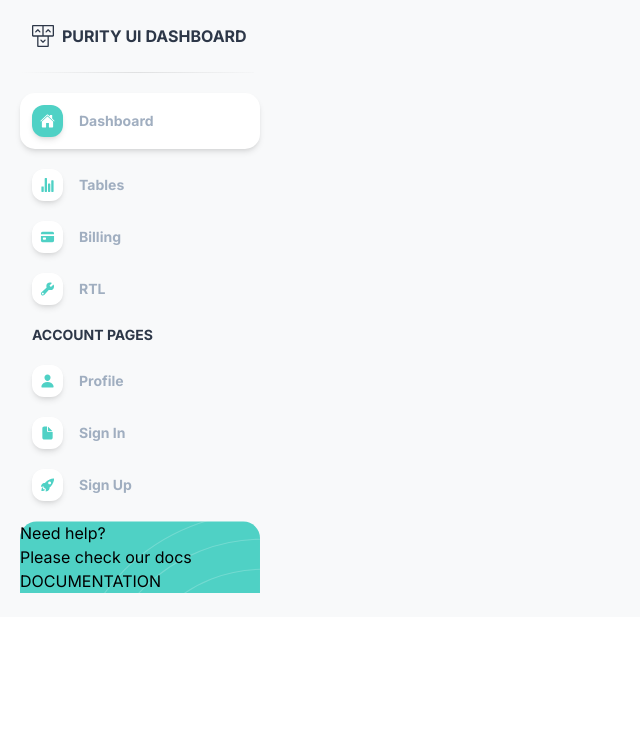
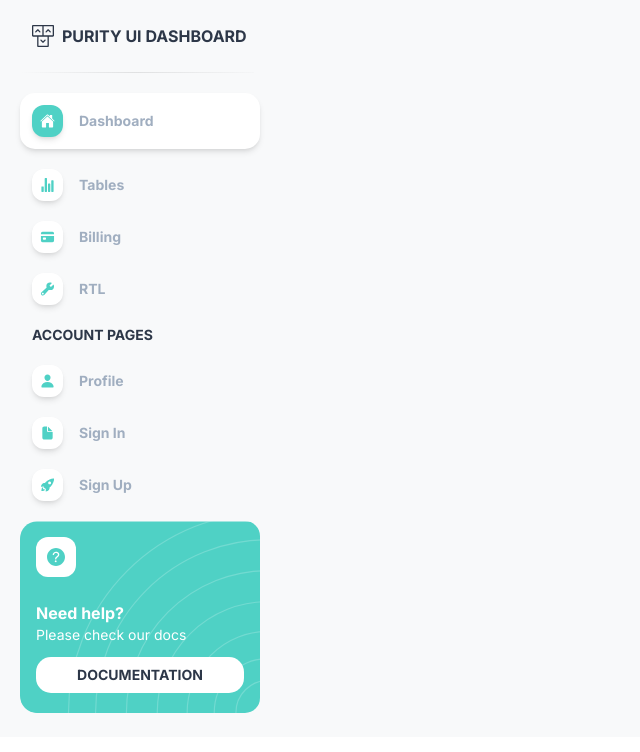
Before and after one commit to wizzy-design/cas-tech-dashboard, a Next.js app: page / in a window 1280 px wide. Shown: the top 752 px of the page, without its empty margins (0-640 px from the left). Built offline with nearby package versions, Linux system fonts and the light colour scheme.

Commit message:
Done with Desktop version of NavOptions

```diff
--- a/components/NavOptions.tsx
+++ b/components/NavOptions.tsx
@@ -8,14 +8,13 @@ import profile from "../public/icons/dash-nav/profile.svg";
 import question from "../public/icons/dash-nav/question.svg";
 import linear from "../public/icons/dash-nav/linear.svg";
 import rocket from "../public/icons/dash-nav/rocket.svg";
-import docs from "../public/icons/dash-nav/documentation.svg";
 
 import Image from "next/image";
 import NavOptionsCards from "@/components/NavOptionsCards";
 
 const NavOptions = () => {
   return (
-    <section className="w-[15rem]">
+    <section className="w-[15rem] hidden lg:block">
       {/* Heading */}
       <h2 className="flex items-center gap-2 font-bold text-[#2D3748] px-3">
         <Image src={logo} alt="Logo" /> PURITY UI DASHBOARD
@@ -24,6 +23,7 @@ const NavOptions = () => {
       {/* Linear gradient line */}
       <Image src={linear} alt="Line" className="mt-6 mb-3" />
 
+      <div>
         <NavOptionsCards title="Dashboard" icon={home} first={true} />
         <NavOptionsCards title="Tables" icon={chart} />
         <NavOptionsCards title="Billing" icon={card} />
@@ -33,15 +33,25 @@ const NavOptions = () => {
         <NavOptionsCards title="Profile" icon={profile} />
         <NavOptionsCards title="Sign In" icon={document} />
         <NavOptionsCards title="Sign Up" icon={rocket} />
-
-      {/* Dashboard */}
-      <div className="bg-[url('../public/icons/dash-nav/documentation.svg')] bg-cover">
-        <div>
-          <h2>Need help?</h2>
-          <p>Please check our docs</p>
       </div>
 
-        <button>DOCUMENTATION</button>
+      {/* Documentation Card*/}
+      <div className="bg-[url('../public/icons/dash-nav/documentation.svg')] bg-cover p-4 h-[12rem] rounded-[15px]">
+        {/* Icon */}
+        <div className="bg-white rounded-[12px] p-2 w-10 mb-6">
+          <Image src={question} alt="Question Mark" />
+        </div>
+
+        <div className="text-white mb-3">
+          <h2 className="font-bold">Need help?</h2>
+          <p className="text-sm">Please check our docs</p>
+        </div>
+
+        <div className="flex justify-center">
+          <button className="w-full bg-white font-bold text-[#2D3748] text-sm p-2 rounded-[15px]">
+            DOCUMENTATION
+          </button>
+        </div>
       </div>
     </section>
   );
```
Lines whose indentation alone changed are shown as unchanged.
